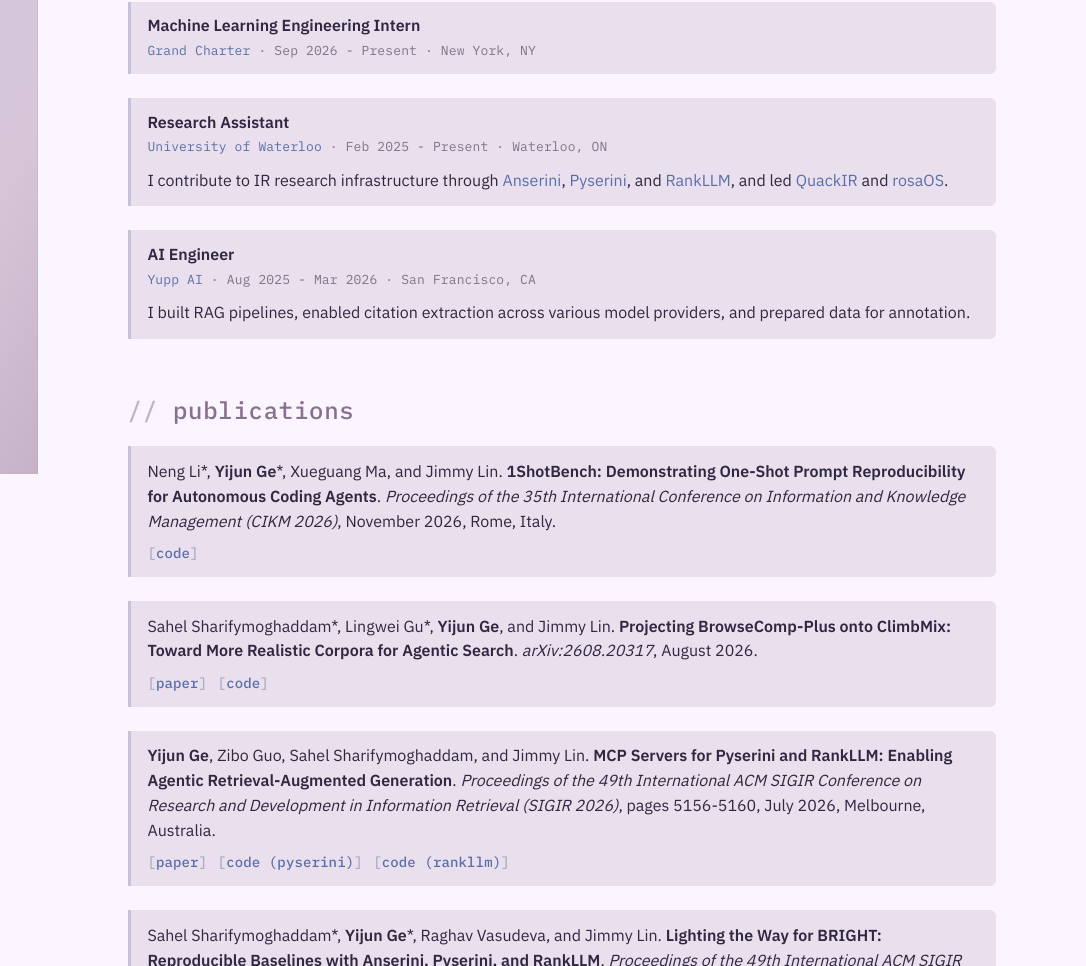
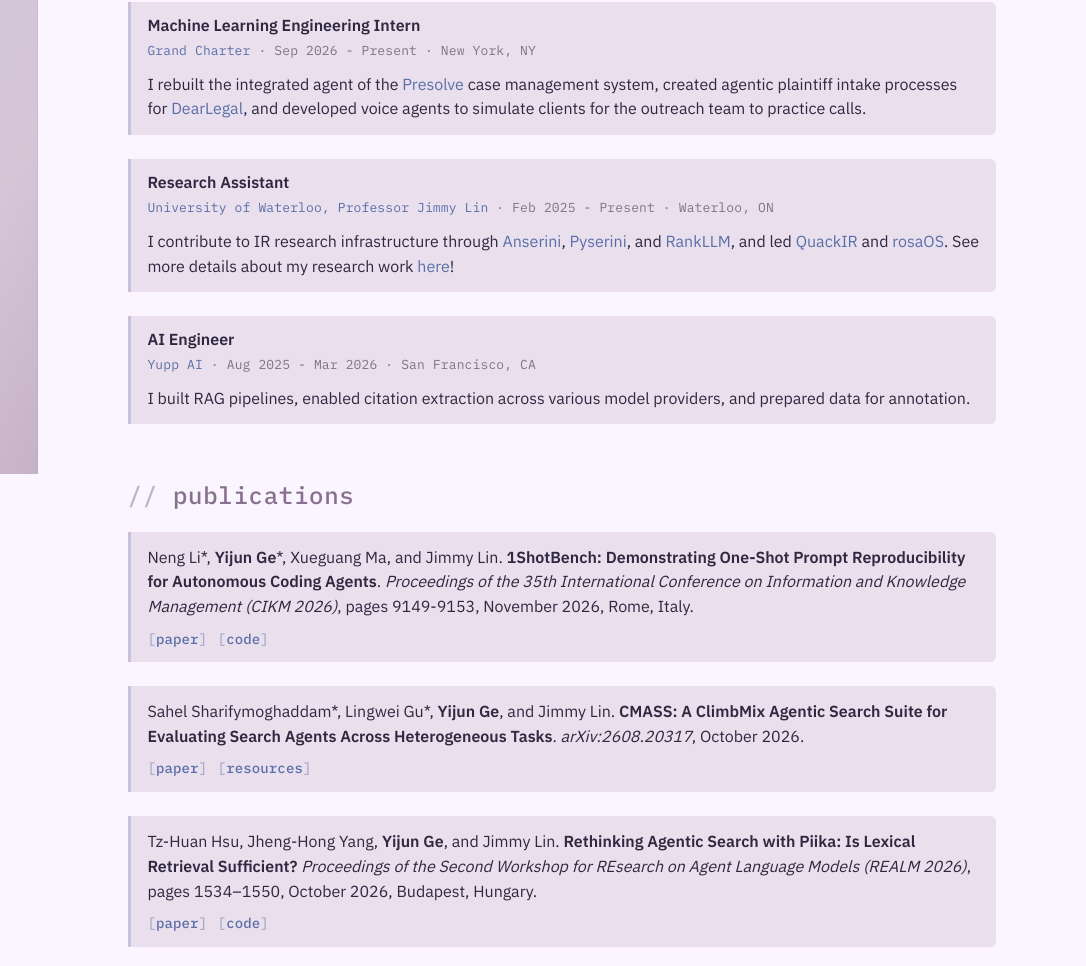
Before and after one commit to lilyjge/lilyjge.github.io, a plain HTML site: page index.html in a window 1280 px wide. Shown: the part 326-1292 px from the top of the page, 194-1280 px from the left. Drawn offline with Linux system fonts and the light colour scheme; no server answers.

Commit message:
pub + exp update

```diff
--- a/index.html
+++ b/index.html
@@ -137,7 +137,7 @@
                     </header>
                     <div class="homep scroll-reveal">
                         <p class="text">
-                            Hello! I'm Lily Ge; I also publish and collaborate under my given name, Yijun Ge.
+                            Hello! I'm Lily Ge; I also publish under my given name, Yijun Ge.
                             I'm an undergraduate Software Engineering student at the University of Waterloo.
                             My interests lie in Natural Language Processing, Information Retrieval, Agentic Systems, and Robots.
                             I am fortunate to be advised by <a href="https://cs.uwaterloo.ca/~jimmylin/" target="_blank">Professor Jimmy Lin</a>.
@@ -151,17 +151,18 @@
                                 <h3>Machine Learning Engineering Intern</h3>
                                 <p class="experience-meta"><a href="https://www.grandcharter.com/" target="_blank">Grand Charter</a> · Sep 2026 - Present · New York, NY</p>
                             </div>
-                            <!-- <p class="experience-summary">
-                            </p> -->
+                            <p class="experience-summary">
+                                I rebuilt the integrated agent of the <a href="https://presolve.com" target="_blank">Presolve</a> case management system, created agentic plaintiff intake processes for <a href="https://dearlegal.com/text" target="_blank">DearLegal</a>, and developed voice agents to simulate clients for the outreach team to practice calls.
+                            </p>
                         </article>
 
                         <article class="experience-item scroll-reveal">
                             <div class="experience-head">
                                 <h3>Research Assistant</h3>
-                                <p class="experience-meta"><a href="https://uwaterloo.ca/data-systems-group/" target="_blank">University of Waterloo</a> · Feb 2025 - Present · Waterloo, ON</p>
+                                <p class="experience-meta"><a href="https://uwaterloo.ca/data-systems-group/" target="_blank">University of Waterloo, Professor Jimmy Lin</a> · Feb 2025 - Present · Waterloo, ON</p>
                             </div>
                             <p class="experience-summary">
-                                I contribute to IR research infrastructure through <a href="https://anserini.io" target="_blank">Anserini</a>, <a href="https://pyserini.io" target="_blank">Pyserini</a>, and <a href="https://rankllm.ai" target="_blank">RankLLM</a>, and led <a href="https://quackir.io" target="_blank">QuackIR</a> and <a href="https://rosaos.ai" target="_blank">rosaOS</a>.
+                                I contribute to IR research infrastructure through <a href="https://anserini.io" target="_blank">Anserini</a>, <a href="https://pyserini.io" target="_blank">Pyserini</a>, and <a href="https://rankllm.ai" target="_blank">RankLLM</a>, and led <a href="https://quackir.io" target="_blank">QuackIR</a> and <a href="https://rosaos.ai" target="_blank">rosaOS</a>. See more details about my research work <a href="#publications">here</a>!
                             </p>
                         </article>
 
@@ -180,19 +181,30 @@
                             <p class="publication-citation">Neng Li*, <strong>Yijun Ge</strong>*, Xueguang Ma, and Jimmy Lin.
                                 <strong>1ShotBench: Demonstrating One-Shot Prompt Reproducibility for Autonomous Coding Agents</strong>.
                                 <em>Proceedings of the 35th International Conference on Information and Knowledge Management (CIKM 2026)</em>,
-                                November 2026, Rome, Italy.</p>
+                                pages 9149-9153, November 2026, Rome, Italy.</p>
                             <p class="publication-links">
+                                <a href="https://dl.acm.org/doi/10.1145/3799682.3840271" target="_blank" rel="noopener noreferrer">Paper</a>
                                 <a href="https://github.com/castorini/1shotbench" target="_blank" rel="noopener noreferrer">Code</a>
                             </p>
                         </article>
                         <article class="publication-item scroll-reveal">
                             <p class="publication-citation">Sahel Sharifymoghaddam*, Lingwei Gu*, <strong>Yijun Ge</strong>, and Jimmy Lin.
-                                <strong>Projecting BrowseComp-Plus onto ClimbMix: Toward More Realistic Corpora for Agentic Search</strong>.
+                                <strong>CMASS: A ClimbMix Agentic Search Suite for Evaluating Search Agents Across Heterogeneous Tasks</strong>.
                                 <em>arXiv:2608.20317</em>,
-                                August 2026.</p>
+                                October 2026.</p>
                             <p class="publication-links">
                                 <a href="https://arxiv.org/abs/2608.20317" target="_blank" rel="noopener noreferrer">Paper</a>
-                                <a href="https://github.com/castorini/cmass" target="_blank" rel="noopener noreferrer">Code</a>
+                                <a href="https://cmass.tech/" target="_blank" rel="noopener noreferrer">Resources</a>
+                            </p>
+                        </article>
+                        <article class="publication-item scroll-reveal">
+                            <p class="publication-citation">Tz-Huan Hsu, Jheng-Hong Yang, <strong>Yijun Ge</strong>, and Jimmy Lin.
+                                <strong>Rethinking Agentic Search with Piika: Is Lexical Retrieval Sufficient?</strong>
+                                <em>Proceedings of the Second Workshop for REsearch on Agent Language Models (REALM 2026)</em>,
+                                pages 1534–1550, October 2026, Budapest, Hungary.</p>
+                            <p class="publication-links">
+                                <a href="https://aclanthology.org/2026.realm-1.104/" target="_blank" rel="noopener noreferrer">Paper</a>
+                                <a href="https://piika.ai/" target="_blank" rel="noopener noreferrer">Code</a>
                             </p>
                         </article>
                         <article class="publication-item scroll-reveal">
```
